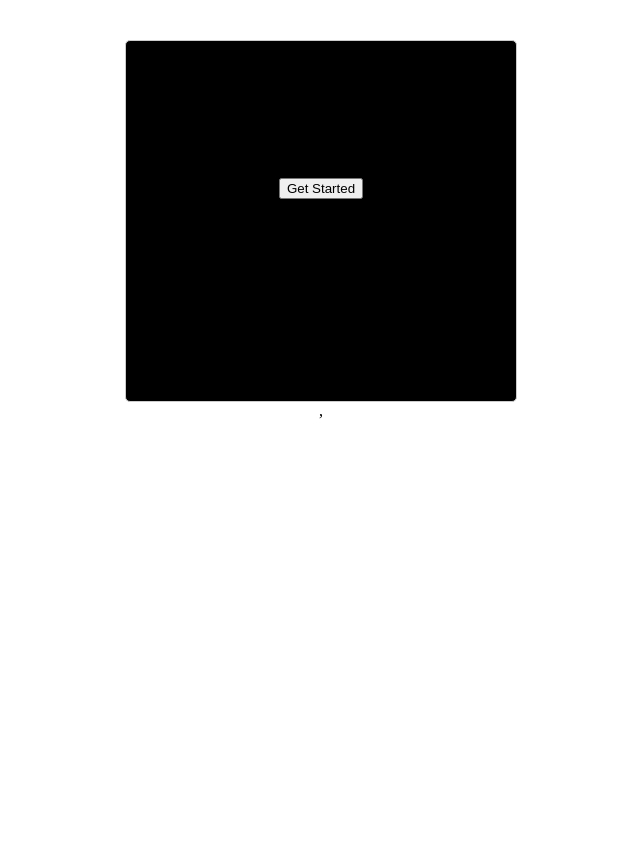
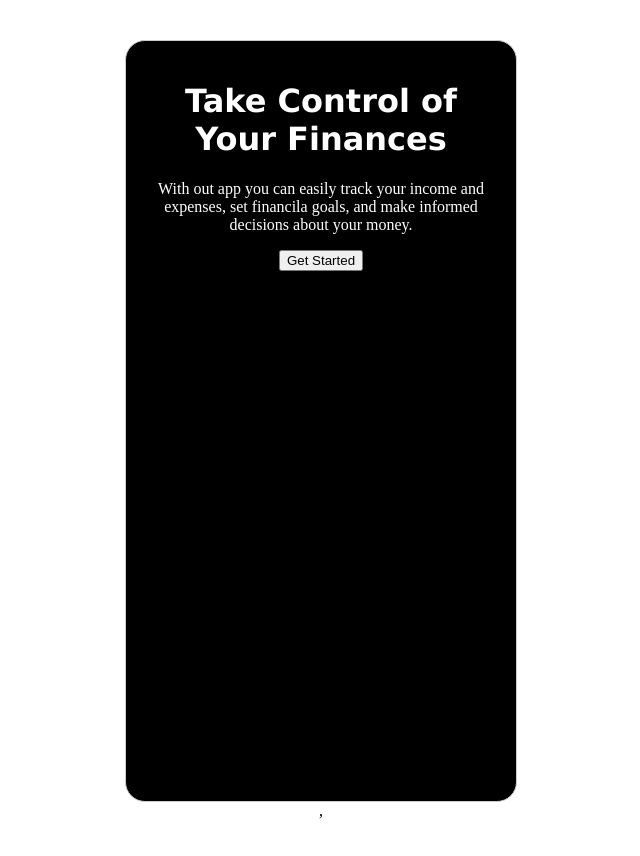
Before and after one commit to amritha-sabu/xpensetracker, a React (Vite) app: page / in a window 1280 px wide. Shown: the top 856 px of the page, without its empty margins (319-959 px from the left). Before the commit the page ends 800 px from the top, so only its background shows below. Built offline with nearby package versions, Linux system fonts and the light colour scheme.

Commit message:
Home Page CSS

```diff
--- a/src/components/LandingPage/HomePage.jsx
+++ b/src/components/LandingPage/HomePage.jsx
@@ -3,7 +3,8 @@ import styles from './homePage.module.css';
 const HomePage = () => {
     return (
         <div className={styles.body}>
-            <h1>Take Control of Your Finances</h1>
+            <h1 className={styles.heading}>Take Control of Your Finances</h1>
+            <p className={styles.paragraph}>With out app you can easily track your income and expenses, set financila goals, and make informed decisions about your money.</p>
             <button>Get Started</button>
         </div>
     );
--- a/src/components/LandingPage/homePage.module.css
+++ b/src/components/LandingPage/homePage.module.css
@@ -1,9 +1,18 @@
 .body {
     background-color: black;
     max-width: 350px;
-    height: 40vh;
+    height: 90vh;
     margin: 0 auto;
     padding: 20px;
     border: 1px solid #ccc;
-    border-radius: 5px;
+    border-radius: 20px;
 }
+
+.heading{
+    color: white;
+    font-family:'Lucida Sans', 'Lucida Sans Regular', 'Lucida Grande', 'Lucida Sans Unicode', Geneva, Verdana, sans-serif;
+}
+
+.paragraph{
+    color: white;
+}
```
